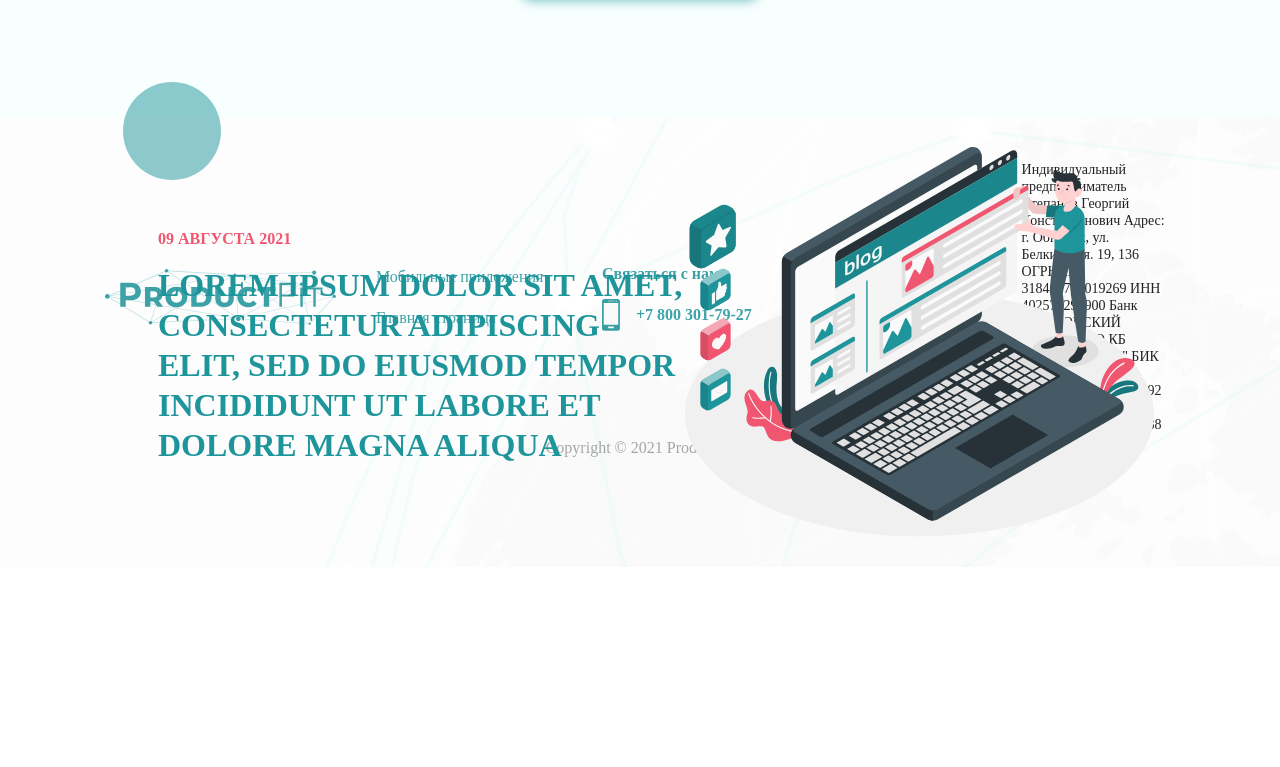
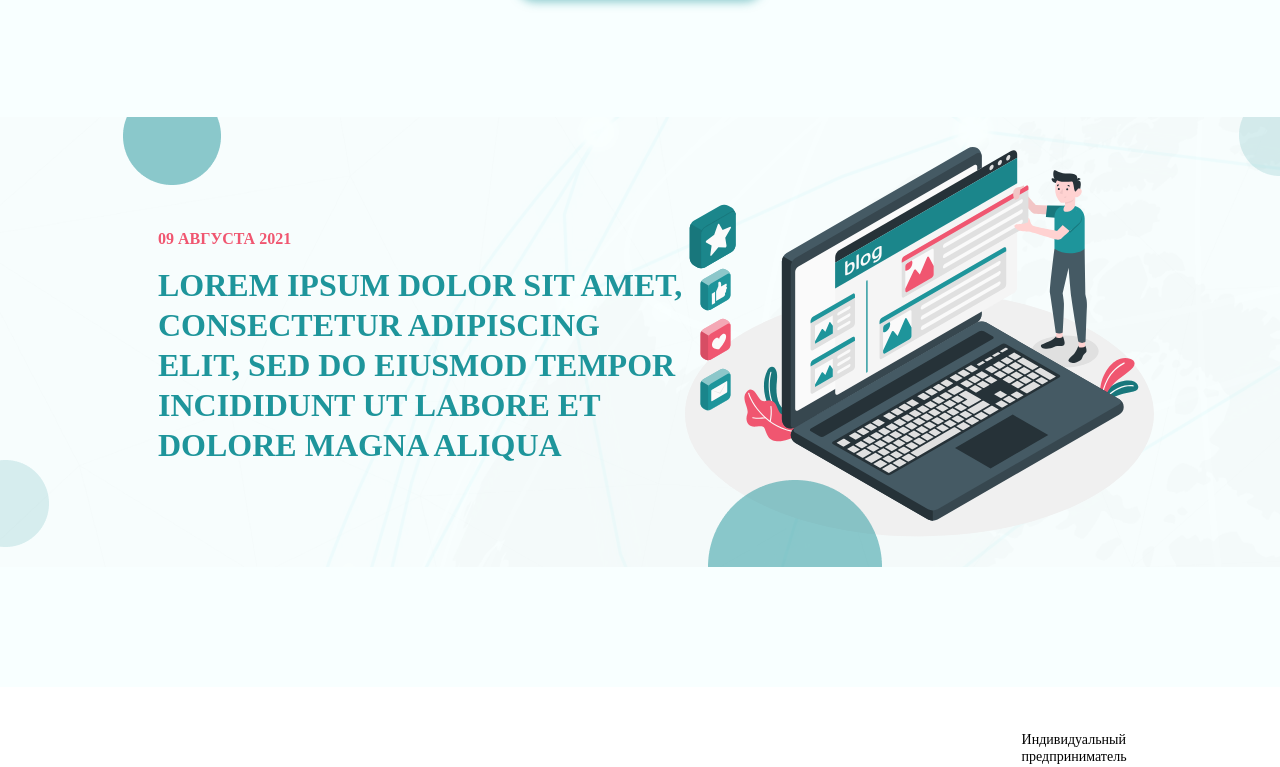
Before and after one commit to Maximb9/productFit, a website: page app/index.html in a window 1280 px wide. Shown: the part 3098-3865 px from the top of the page. Before the commit the page ends 3665 px from the top, so only its background shows below. Drawn offline with Linux system fonts and the light colour scheme; a web font is replaced by a local one.

Commit message:
section banner circle

```diff
--- a/app/index.html
+++ b/app/index.html
@@ -179,10 +179,18 @@
                         <img class="banner__image" src="images/Character.svg" alt="">
                     </div>
                 </div>
-                <span class="banner__circle-one"></span>
-                <span class="banner__circle-two"></span>
-                <span class="banner__circle-three"></span>
-                <span class="banner__circle-fore"></span>
+                <span class="banner__circle-one">
+                    <img class="banner__circle-imgone" src="images/Ellipse1.png" alt="">
+                </span>
+                <span class="banner__circle-two">
+                    <img class="banner__circle-imgtwo" src="images/Ellipse2.png" alt="">
+                </span>
+                <span class="banner__circle-three">
+                    <img class="banner__circle-imgthree" src="images/Ellipse3.png" alt="">
+                </span>
+                <span class="banner__circle-fore">
+                    <img class="banner__circle-imgfore" src="images/Ellipse4.png" alt="">
+                </span>
             </section>
         </main>
         <footer class="footer">
--- a/app/scss/style.scss
+++ b/app/scss/style.scss
@@ -79,7 +79,6 @@
     &__inner {
         max-width: 1230px;
         display: flex;
-        // justify-content: space-between;
         align-items: center;
         margin: 44px 105px 5px;
     }
@@ -352,7 +351,6 @@
 }
 
 .command {
-    position: relative;
 
     &__product {
         display: flex;
@@ -435,34 +433,20 @@
 }
 
 .banner {
-    position: absolute;
+    position: relative;
     min-height: 450px;
     background-image: url("../images/61769 1.png");
     background-repeat: no-repeat;
     background-size: cover;
     width: 100%;
-
+    margin-bottom: 120px;
 
 
     &__inner {
-        position: relative;
         display: flex;
         justify-content: space-between;
         padding: 30px 126px 30px 158px;
-
-        &::after {
-            content: "";
-            position: absolute;
-            width: 98px;
-            height: 98px;
-            background: #1E959B;
-            opacity: 0.5;
-            border-radius: 50%;
-            top: -35px;
-            left: 123px;
-            z-index: 1;
-
-        }
+        z-index: 5;
     }
 
     &__info {
@@ -494,15 +478,29 @@
         color: #1E959B;
     }
 
-    // &__circle-one {
-    // position: absolute;
-    // width: 98px;
-    // height: 98px;
-    // background: #1E959B;
-    // opacity: 0.5;
-    // border-radius: 50%;
-    // top: -35px;
-    // left: 123px;
-    // z-index: 1;
-    // }
+    &__circle-imgone {
+        position: absolute;
+        top: 0;
+        left: 123px;
+    }
+
+    &__circle-imgtwo {
+        position: absolute;
+        bottom: 20px;
+        left: 0px;
+    }
+
+    &__circle-imgthree {
+        position: absolute;
+        bottom: 0;
+        left: 708px;
+        right: 0;
+    }
+
+    &__circle-imgfore {
+        position: absolute;
+        right: 0;
+        top: 0;
+    }
+
 }
```
Also changed, not shown: app/css/style.min.css, app/images/Ellipse1.png (added), app/images/Ellipse2.png (added), app/images/Ellipse3.png (added), app/images/Ellipse4.png (added).
